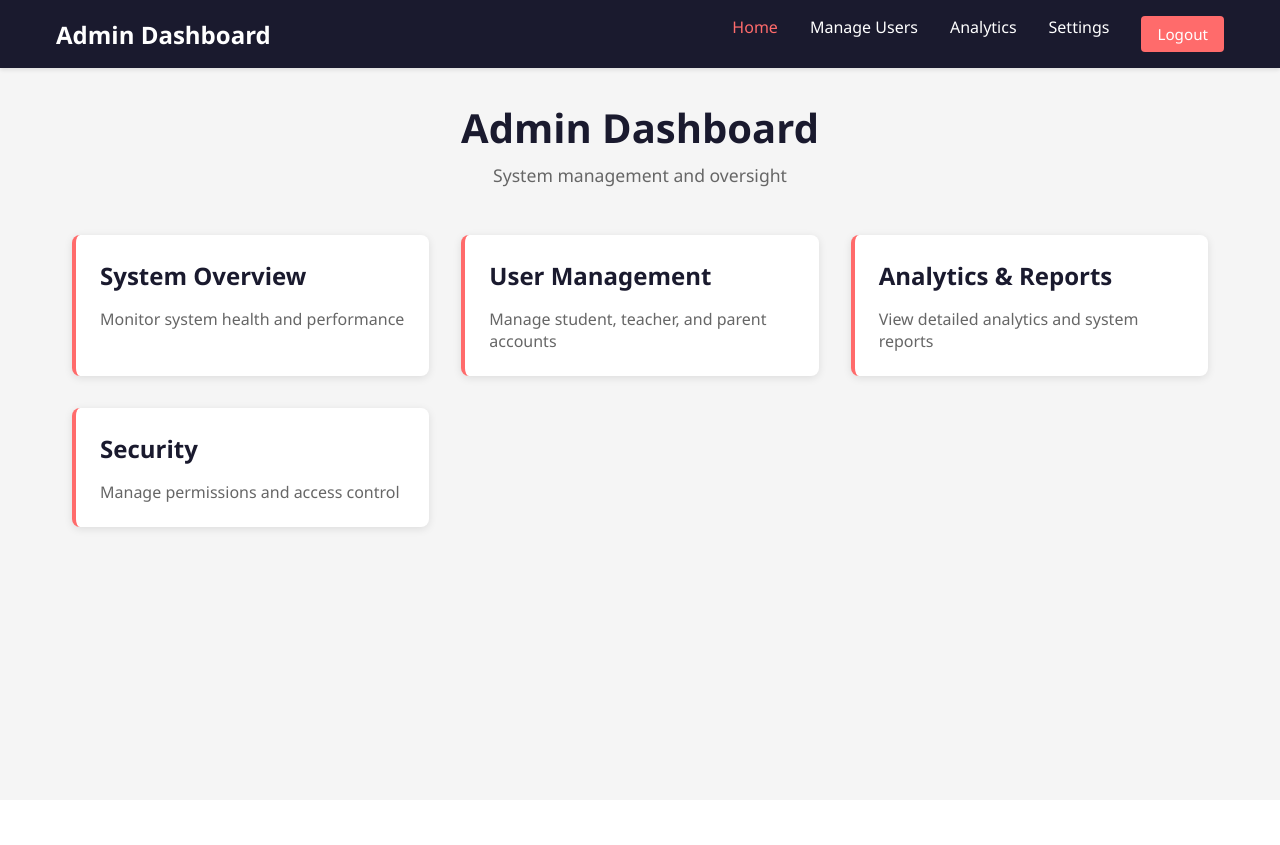
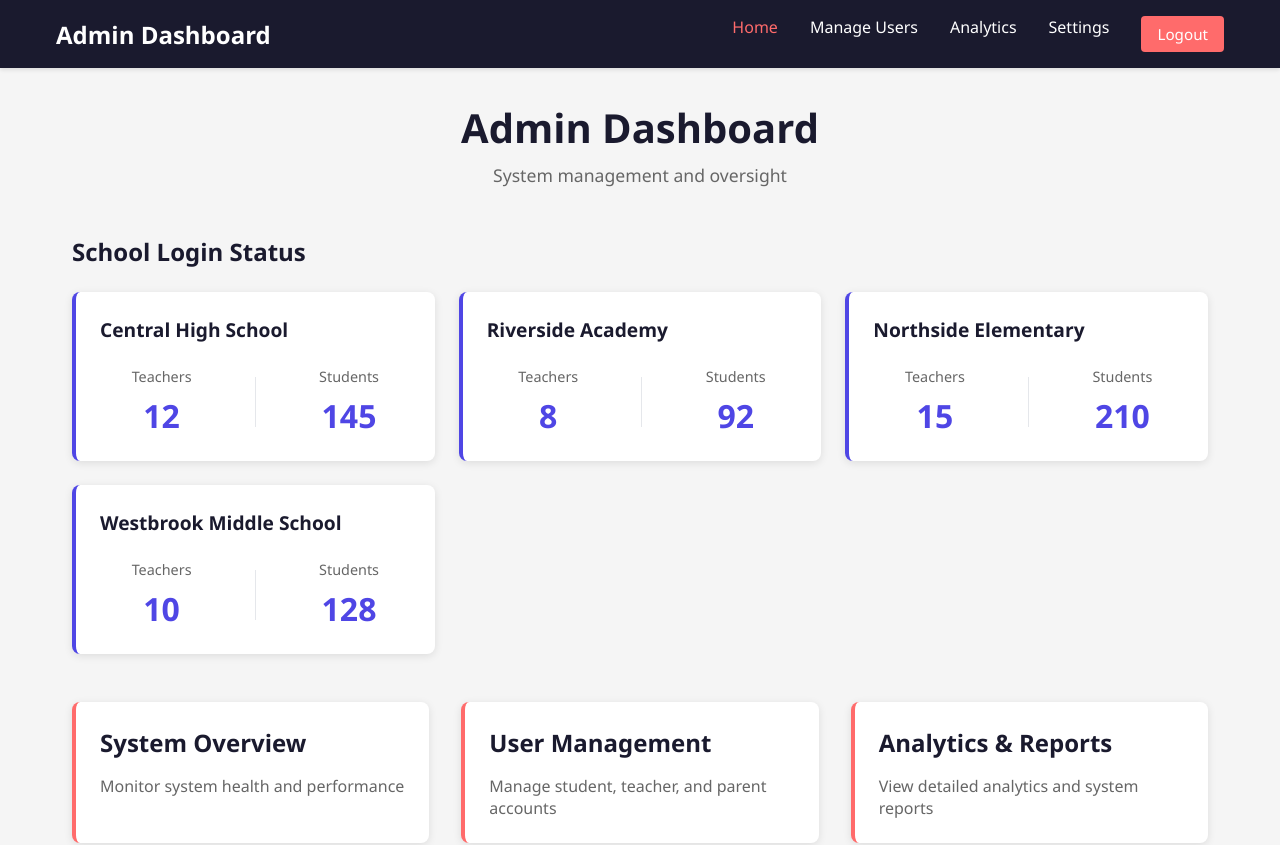
Before and after one commit to Lalindu0923/githubTester, a React (Vite) app in the folder adminDashboard/: page / in a window 1280 px wide. Shown: the top 845 px of the page. Before the commit the page ends 800 px from the top, so only its background shows below. Built offline with nearby package versions, Linux system fonts and the light colour scheme.

Commit message:
Add school login status section to dashboard

```diff
--- a/adminDashboard/src/components/Dashboard.jsx
+++ b/adminDashboard/src/components/Dashboard.jsx
@@ -1,12 +1,43 @@
 import '../styles/Dashboard.css'
 
 function Dashboard() {
+  // Sample data for schools with login status
+  const schools = [
+    { id: 1, name: 'Central High School', teachers: 12, students: 145 },
+    { id: 2, name: 'Riverside Academy', teachers: 8, students: 92 },
+    { id: 3, name: 'Northside Elementary', teachers: 15, students: 210 },
+    { id: 4, name: 'Westbrook Middle School', teachers: 10, students: 128 },
+  ]
+
   return (
     <div className="dashboard">
       <div className="dashboard-header">
         <h1>Admin Dashboard</h1>
         <p>System management and oversight</p>
       </div>
+
+      <div className="schools-section">
+        <h2 className="section-title">School Login Status</h2>
+        <div className="schools-grid">
+          {schools.map((school) => (
+            <div key={school.id} className="school-card">
+              <h3>{school.name}</h3>
+              <div className="login-stats">
+                <div className="stat">
+                  <span className="stat-label">Teachers</span>
+                  <span className="stat-count">{school.teachers}</span>
+                </div>
+                <div className="divider"></div>
+                <div className="stat">
+                  <span className="stat-label">Students</span>
+                  <span className="stat-count">{school.students}</span>
+                </div>
+              </div>
+            </div>
+          ))}
+        </div>
+      </div>
+
       <div className="dashboard-content">
         <div className="card">
           <h2>System Overview</h2>
--- a/adminDashboard/src/styles/Dashboard.css
+++ b/adminDashboard/src/styles/Dashboard.css
@@ -18,6 +18,74 @@
 .dashboard-header p {
   font-size: 1.1rem;
   color: #666;
+}
+
+.schools-section {
+  margin-bottom: 3rem;
+}
+
+.section-title {
+  font-size: 1.5rem;
+  color: #1a1a2e;
+  margin-bottom: 1.5rem;
+  font-weight: 600;
+}
+
+.schools-grid {
+  display: grid;
+  grid-template-columns: repeat(auto-fit, minmax(280px, 1fr));
+  gap: 1.5rem;
+}
+
+.school-card {
+  background: white;
+  padding: 1.5rem;
+  border-radius: 8px;
+  box-shadow: 0 2px 8px rgba(0, 0, 0, 0.1);
+  border-left: 4px solid #4f46e5;
+  transition: transform 0.3s, box-shadow 0.3s;
+}
+
+.school-card:hover {
+  transform: translateY(-5px);
+  box-shadow: 0 4px 12px rgba(0, 0, 0, 0.15);
+}
+
+.school-card h3 {
+  color: #1a1a2e;
+  margin-bottom: 1.5rem;
+  font-size: 1.2rem;
+}
+
+.login-stats {
+  display: flex;
+  justify-content: space-around;
+  align-items: center;
+}
+
+.stat {
+  display: flex;
+  flex-direction: column;
+  align-items: center;
+  text-align: center;
+}
+
+.stat-label {
+  font-size: 0.9rem;
+  color: #666;
+  margin-bottom: 0.5rem;
+}
+
+.stat-count {
+  font-size: 2rem;
+  font-weight: bold;
+  color: #4f46e5;
+}
+
+.divider {
+  width: 1px;
+  height: 50px;
+  background-color: #e5e7eb;
 }
 
 .dashboard-content {
```
